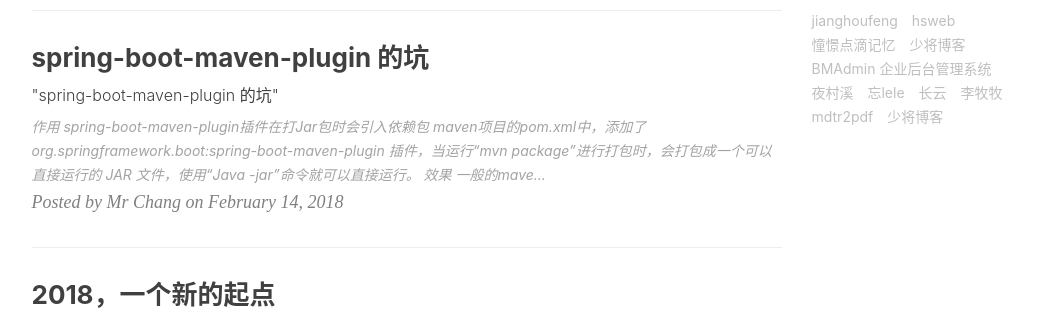
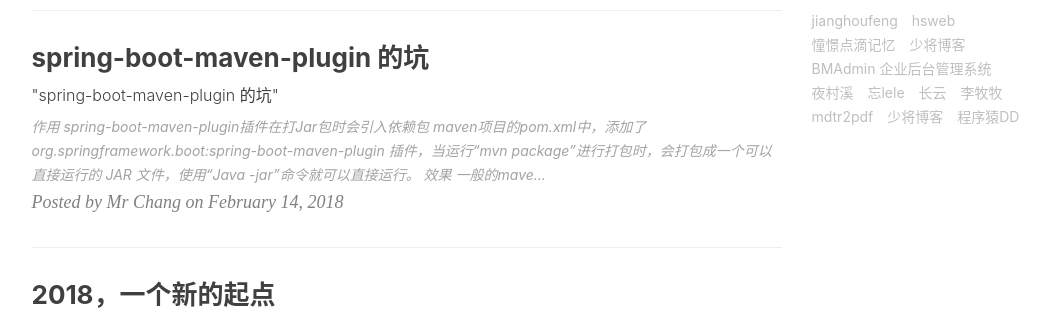
Before and after one commit to ncic-ict/changdaye.github.io, a Jekyll site: the page built from index.html, in a window 1280 px wide and 900 px high, scrolled down 771 px. Shown: the part 152-462 px from the top of the window, without its empty margins (136-1186 px from the left). Built offline with Jekyll 4.4.1, drawn with Linux system fonts in a browser that asks for light colours; nearby versions of some CDN libraries; the list of posts is cut into pages by our own code; comment, search, counter and statistics services are not loaded.

Commit message:
增加友链

```diff
--- a/_config.yml
+++ b/_config.yml
@@ -132,6 +132,10 @@ friends: [
     },{
              title: "少将博客",
              href: "https://jiangshaobo.cn/"
+    },{
+             title: "程序猿DD",
+             href: "http://blog.didispace.com/"
     }
 
+
 ]
```
